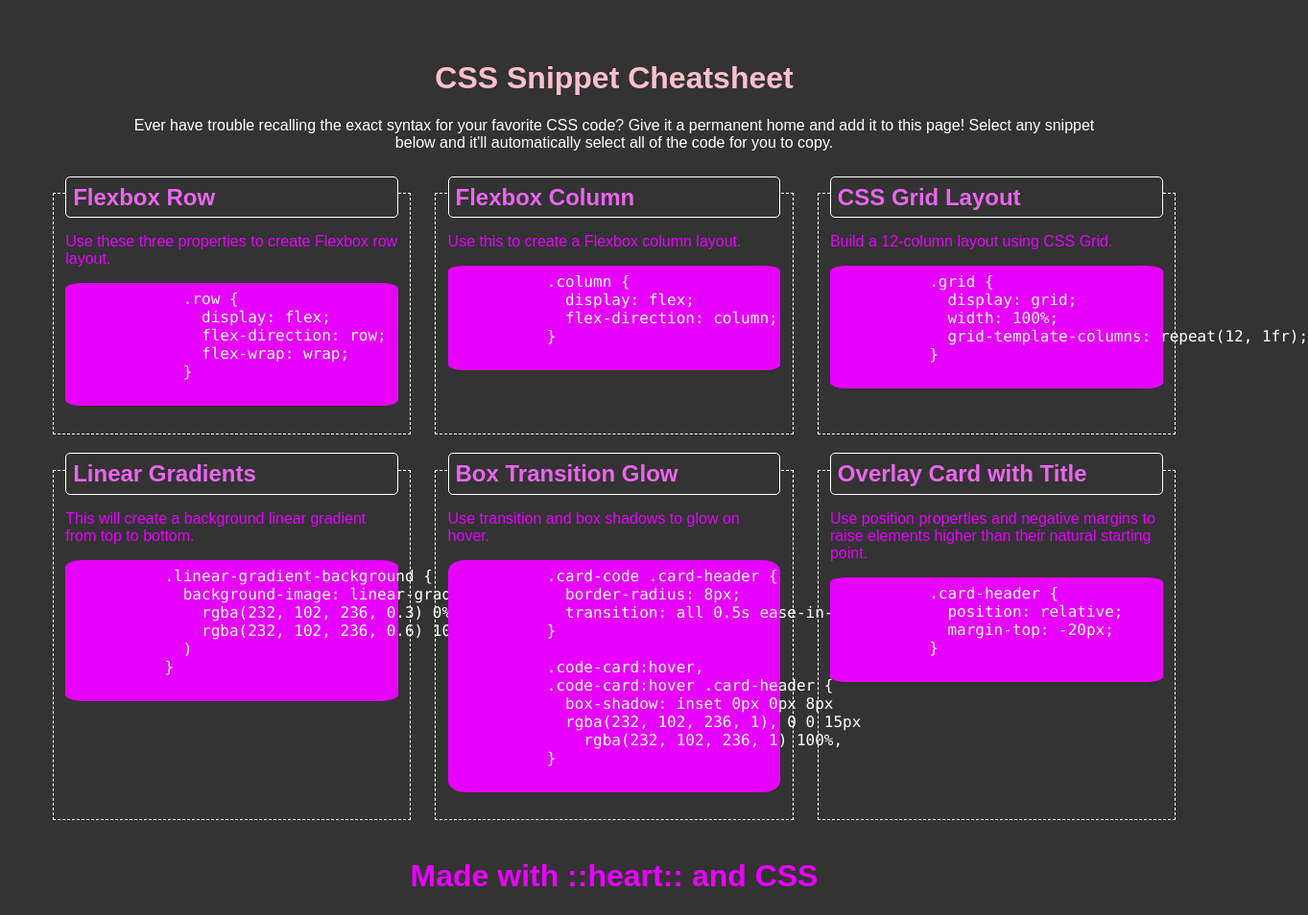
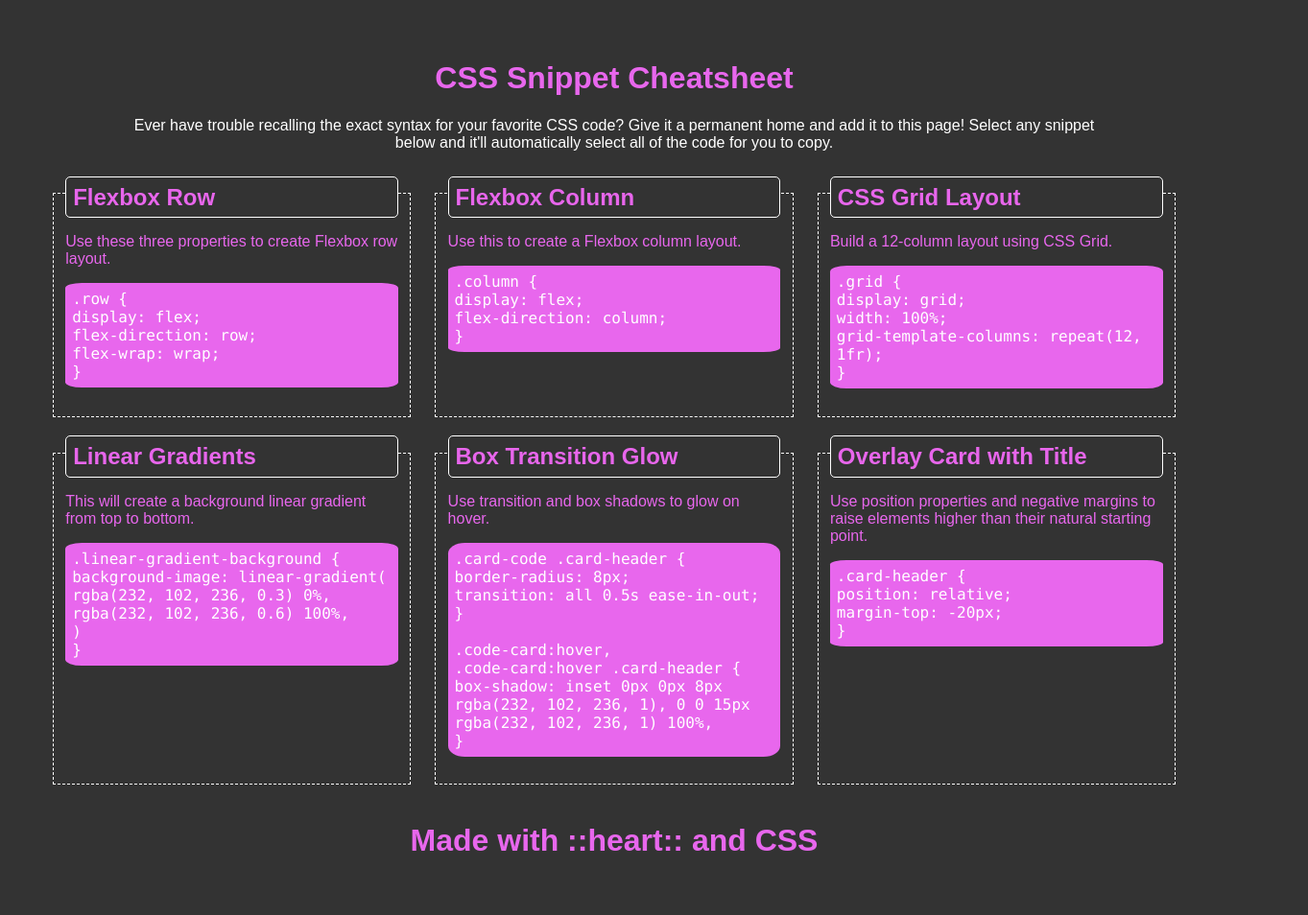
Before and after one commit to loveliiivelaugh/unit2-activity28-mini-project, a plain HTML site: page index.html in a window 1280 px wide. Shown: the whole page at 96% size, 1363 px wide, since content can reach past the window. After the commit the page ends 917 px from the top, so only its background shows below. Drawn offline with Linux system fonts and the light colour scheme.

Commit message:
Made some adjustments to the colors and finishing touches.

```diff
--- a/assets/css/style.css
+++ b/assets/css/style.css
@@ -10,7 +10,7 @@ header {
 }
 
 header h1 {
-  color: pink;
+  color: #E867ED;
 }
 
 header p {
@@ -44,13 +44,14 @@ header p {
 }
 
 .card-body {
-  color:  rgba(232, 0, 255, 1);
+  color:  #E867ED;
 }
 
 .card-code {
-  background-image: linear-gradient(from bottom to top, rgba(232, 0, 255, 1) 100%, #333 0%);
-  background-color:rgba(232, 0, 255, 1);
+  /* background-image: linear-gradient(from bottom to top, rgba(232, 0, 255, 1) 100%, #333 0%); */
+  background-color:#E867ED;
   border-radius: 5%;
+  border: 0 0 0 -50px;
 }
 
 pre {
@@ -58,9 +59,10 @@ pre {
   color: #fff;
   position:relative;
   padding: 2%;
+  white-space:pre-line;
 }
 
 footer {
   text-align: center;
-  color:  rgba(232, 0, 255, 1);
+  color:  #E867ED;
 }
```
Also changed, not shown: 3 other files.
